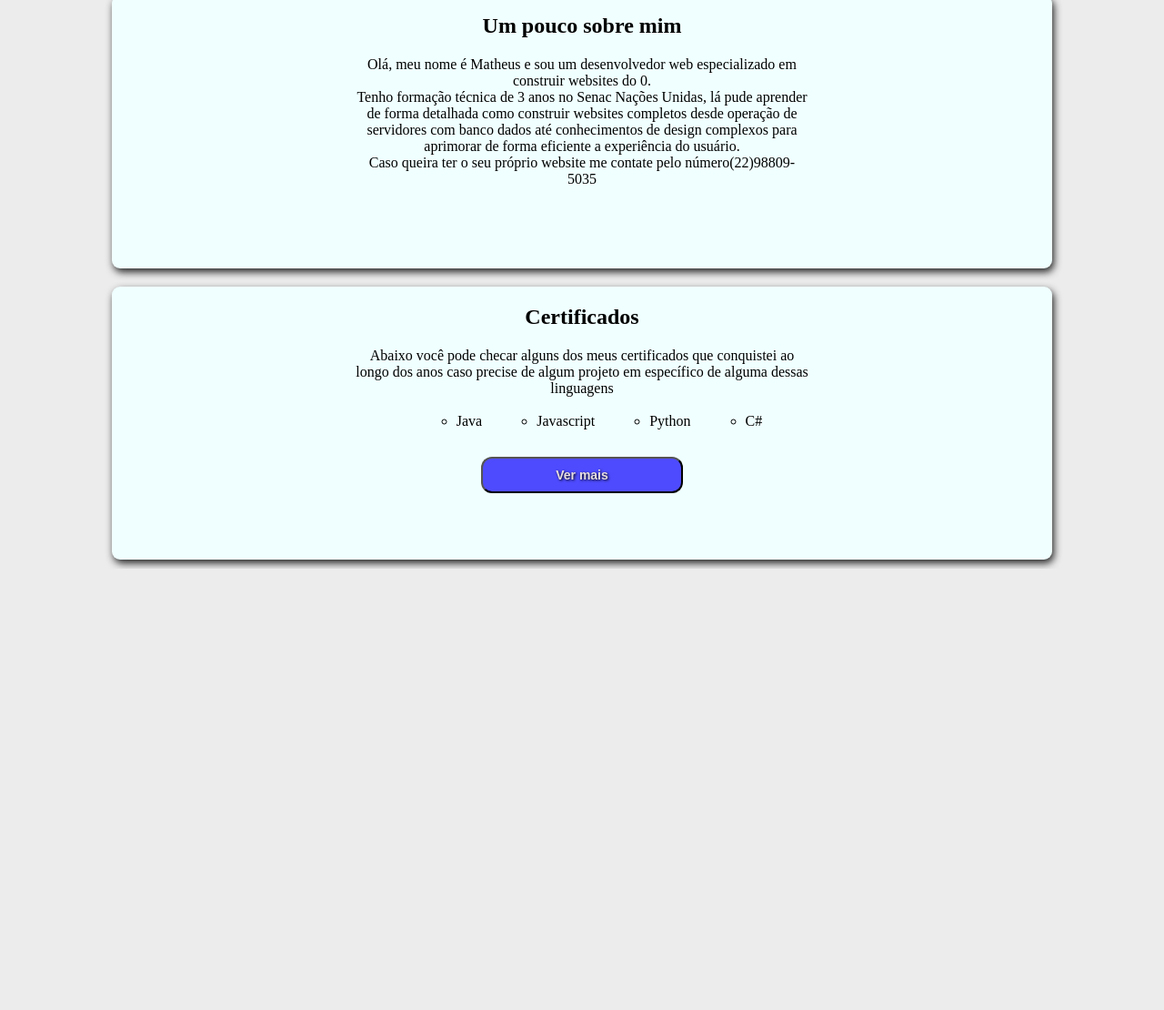
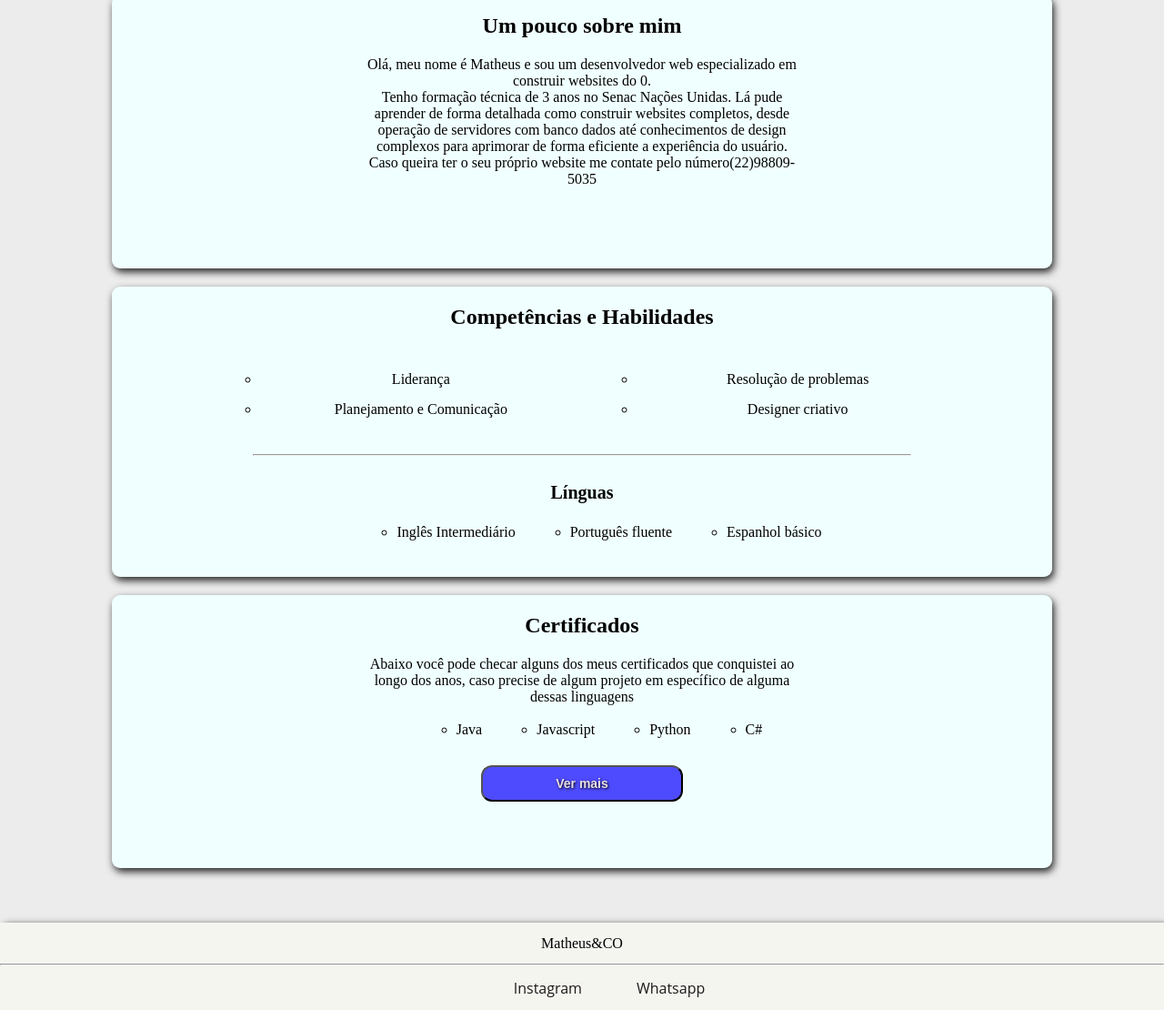
Before and after one commit to Ogitman1/Ogitman1.github.io, a plain HTML site: page Linkedin.html in a window 1280 px wide. Shown: the part 534-1644 px from the top of the page at 91% size. Before the commit the page ends 1159 px from the top, so only its background shows below. Drawn offline with Linux system fonts and the light colour scheme.

Commit message:
Página do Linkedin feita com sucesso

```diff
--- a/Linkedin.html
+++ b/Linkedin.html
@@ -29,20 +29,47 @@
             <h2 style="margin-top: 20px; margin-bottom: 10px;">Um pouco sobre mim</h2>
             <span style=" display: inline-block;height: auto; width: 500px;  text-align: center; margin-top: 10px;">
                 Olá, meu nome é Matheus e sou um desenvolvedor web especializado em construir websites do 0. <br>
-                Tenho formação técnica de 3 anos no Senac Nações Unidas, lá pude aprender de forma detalhada como
-                construir websites completos desde operação de servidores com banco dados até conhecimentos de design complexos para
+                Tenho formação técnica de 3 anos no Senac Nações Unidas. Lá pude aprender de forma detalhada como
+                construir websites completos, desde operação de servidores com banco dados até conhecimentos de design complexos para
                 aprimorar de forma eficiente a experiência do usuário. <br> Caso queira ter o seu próprio website me contate pelo número(22)98809-5035
 
             </span>
 
 
         </div>
+        <div style="display: inline-block;height: auto; width: auto; background-color: azure;  margin: 10px 10px;
+        border-radius: 9px; flex: 0 0 calc(80% + 10px); flex-wrap: wrap; box-shadow: 2px 4px 9px rgb(37, 36, 36);">
+            <h2 style="margin-top: 20px; margin-bottom: 10px; align-items: center; flex: 0 0 calc(100% );">Competências e Habilidades</h2>
+            <p style=" display: inline-block;height: auto; width: 500px;  text-align: center; margin-top: 10px;
+             flex: 0 0 calc(100% );">
+
+
+            </p>
+            <ul style="display: inline-flex; flex-direction:row; justify-content: center;
+            align-items: center; list-style: circle; flex: 0 0 calc(100% ); width: 100%; margin-top: 18px;
+            flex-wrap: wrap;">
+                <li style="flex: 0 0 calc(33.3% + 10px); margin-bottom: 15px;">Liderança</li>
+                <li style="flex: 0 0 calc(33.3% + 10px); margin-bottom: 15px;">Resolução de problemas</li>
+                <li style="flex: 0 0 calc(33.3% + 10px);">Planejamento e Comunicação</li>
+                <li style="flex: 0 0 calc(33.3% + 10px);">Designer criativo</li>
+            </ul>
+            <hr style="display: inline-flex;justify-content: center ;margin-top: 40px; width: 70%;">
+            <h2 style="font-size: 20px; margin-top: 25px;">Línguas</h2>
+            <ul style="display: inline-flex; flex-direction:row; justify-content: center;
+            align-items: center; list-style: circle; flex: 0 0 calc(100% ); width: 100%; margin-top: 18px;">
+                <li style="margin-bottom: 40px; margin-top: 5px;">Inglês Intermediário</li>
+                <li style="margin-bottom: 40px; margin-top: 5px;">Português fluente</li>
+                <li style="margin-bottom: 40px; margin-top: 5px;">Espanhol básico</li>
+            </ul>
+
+        </div>
         <div style="display: inline-block;height: 300px; width: auto; background-color: azure;  margin: 10px 10px;
-        border-radius: 9px; flex: 0 0 calc(80% + 10px); flex-wrap: wrap; box-shadow: 2px 4px 9px rgb(37, 36, 36);">
+        border-radius: 9px; flex: 0 0 calc(80% + 10px);
+        flex-wrap: wrap; box-shadow: 2px 4px 9px rgb(37, 36, 36);margin-bottom: 60px;">
             <h2 style="margin-top: 20px; margin-bottom: 10px; align-items: center; flex: 0 0 calc(100% );">Certificados</h2>
             <p style=" display: inline-block;height: auto; width: 500px;  text-align: center; margin-top: 10px;
-             flex: 0 0 calc(100% );">
-                Abaixo você pode checar alguns dos meus certificados que conquistei ao longo dos anos caso precise de algum projeto em específico
+             flex: 0 0 calc(100% ); ">
+                Abaixo você pode checar alguns dos meus certificados que conquistei ao longo dos anos, caso precise de algum projeto em específico
                 de alguma dessas linguagens
 
             </p>
@@ -53,10 +80,27 @@
                 <li>Python</li>
                 <li>C#</li>
             </ul>
-            <button style="padding: 10px 80px 10px 80px; margin-top: 30px; font-size: 14px;
+            <a href="https://www.linkedin.com/in/matheus-felipe-santos-8a82b4239/details/certifications/" target="_blank">
+                <button style="padding: 10px 80px 10px 80px; margin-top: 30px; font-size: 14px;
              color: rgb(231, 223, 223); background-color: rgb(78, 75, 255);
-             border-radius: 12px; font-weight: 800; font-family:  'Arial'; text-shadow: 1px 1px 3px black;">Ver mais</button>
+             border-radius: 12px; font-weight: 800; font-family:  'Arial'; text-shadow: 1px 1px 3px black;">
+             Ver mais</button>
+            </a>
         </div>
+
     </div>
+    <footer style="display: flex;
+    flex-direction: column;
+    justify-content: space-evenly;
+    align-items: center;
+    text-align: center; background-color: rgb(245, 245, 240); box-shadow: 5px 3px 8px black; height: 12vh;">
+        <span >Matheus&CO</span>
+        <hr style="width: 100%;">
+        <ul style="font-family:'Open Sans'">
+            <li><a href="https://www.instagram.com/santos_matheus18/"
+                target="_blank" style="text-decoration: none; color: rgb(29, 25, 25);">Instagram</a></li>
+            <li><a style="text-decoration: none; color: rgb(29, 25, 25);">Whatsapp</a></li>
+        </ul>
+    </footer>
 </body>
 </html>
--- a/linkedin.css
+++ b/linkedin.css
@@ -89,3 +89,6 @@ a:hover{
    }
 
 }
+button:hover{
+    cursor: pointer;
+}
```
